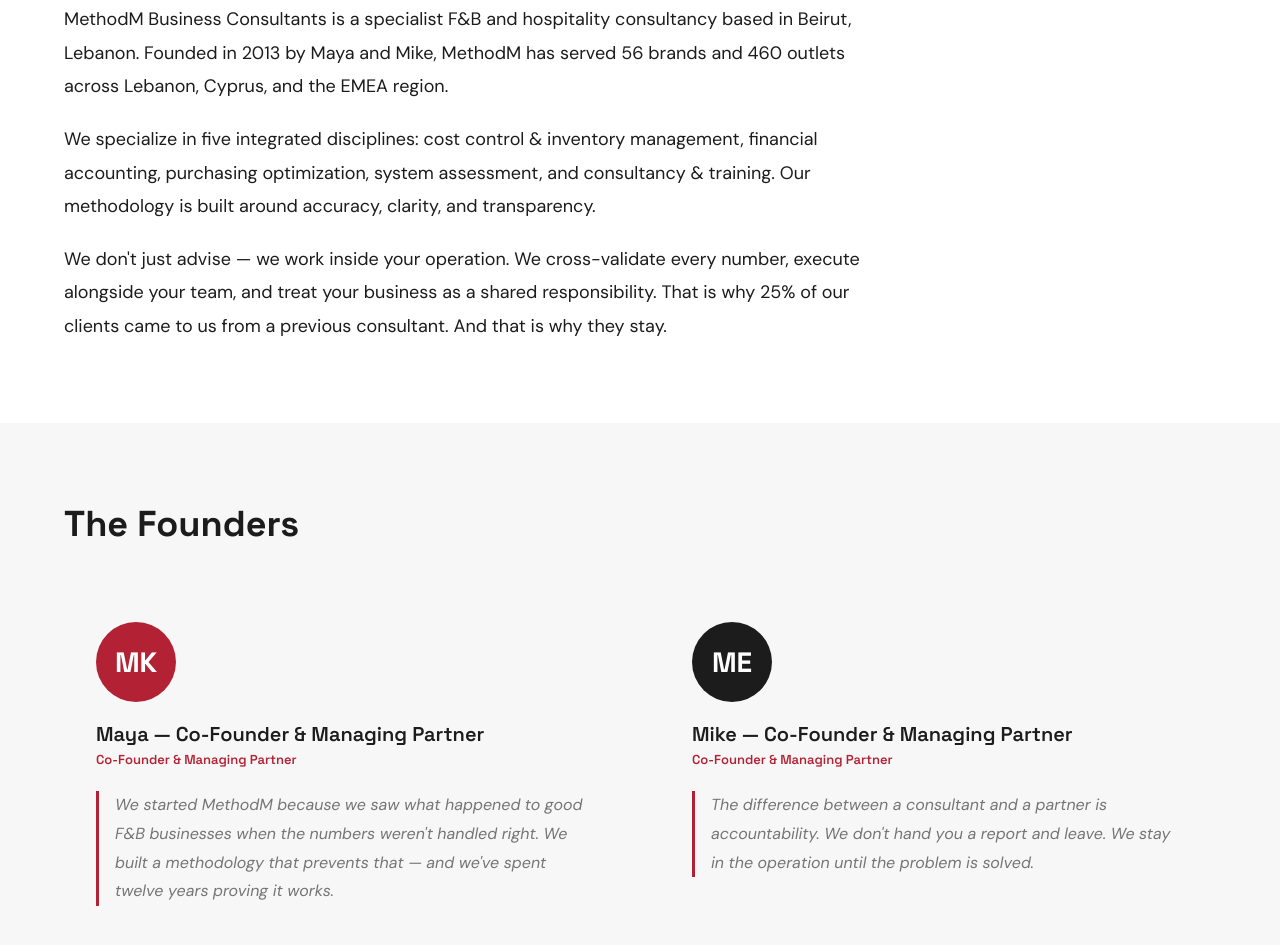
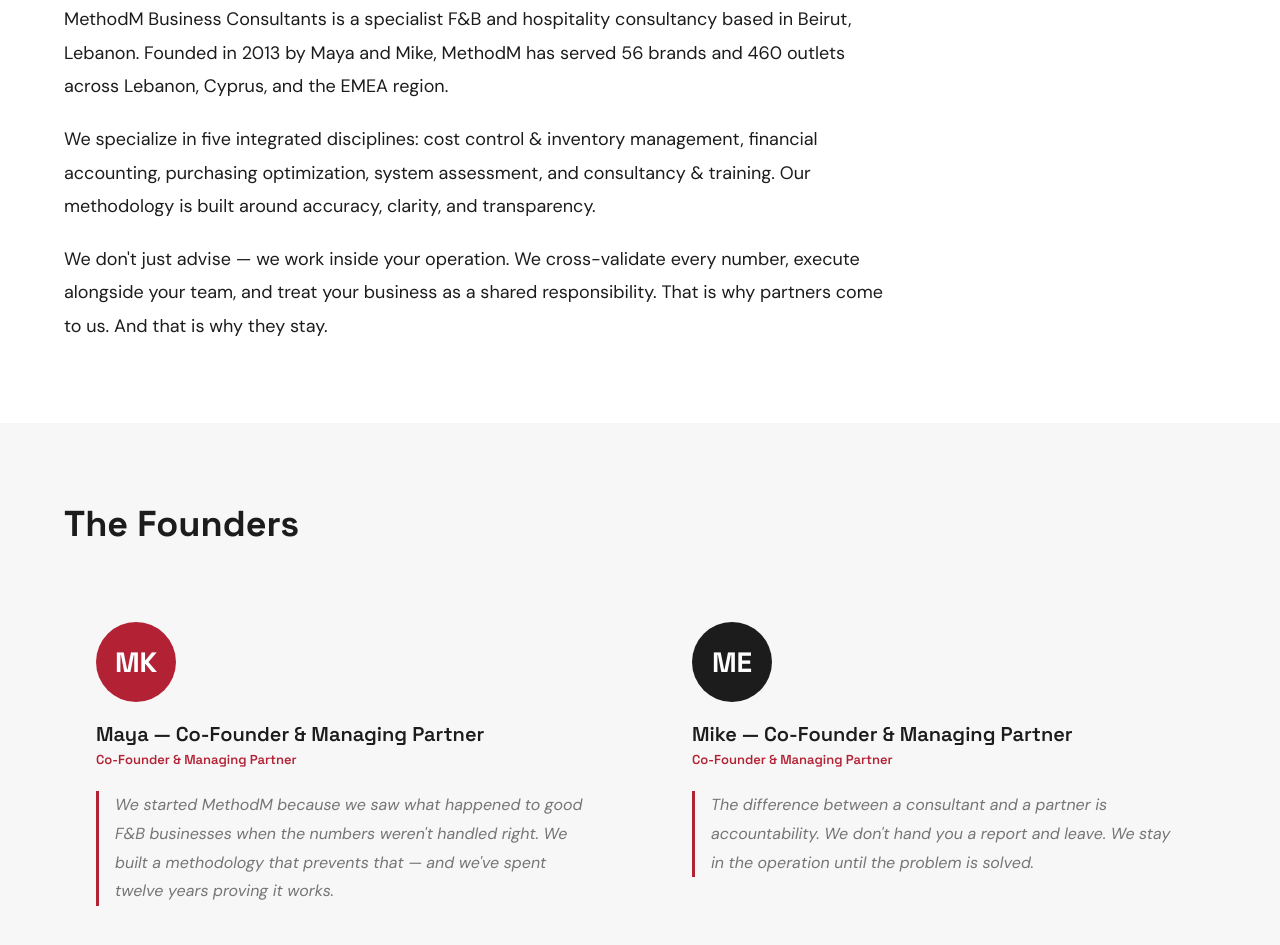
Before and after one commit to Farrous05/methodm-web, a plain HTML site: page about.html in a window 1280 px wide. Shown: the part 772-1717 px from the top of the page. Drawn offline with Linux system fonts and the light colour scheme.

Commit message:
Update about.html

```diff
--- a/about.html
+++ b/about.html
@@ -100,7 +100,7 @@
     <div class="brand-encap" style="margin-top:28px;">
       <p>MethodM Business Consultants is a specialist F&amp;B and hospitality consultancy based in Beirut, Lebanon. Founded in 2013 by Maya and Mike, MethodM has served 56 brands and 460 outlets across Lebanon, Cyprus, and the EMEA region.</p>
       <p>We specialize in five integrated disciplines: cost control &amp; inventory management, financial accounting, purchasing optimization, system assessment, and consultancy &amp; training. Our methodology is built around accuracy, clarity, and transparency.</p>
-      <p>We don't just advise — we work inside your operation. We cross-validate every number, execute alongside your team, and treat your business as a shared responsibility. That is why 25% of our clients came to us from a previous consultant. And that is why they stay.</p>
+      <p>We don't just advise — we work inside your operation. We cross-validate every number, execute alongside your team, and treat your business as a shared responsibility. That is why partners come to us. And that is why they stay.</p>
     </div>
   </div>
 </section>
```
